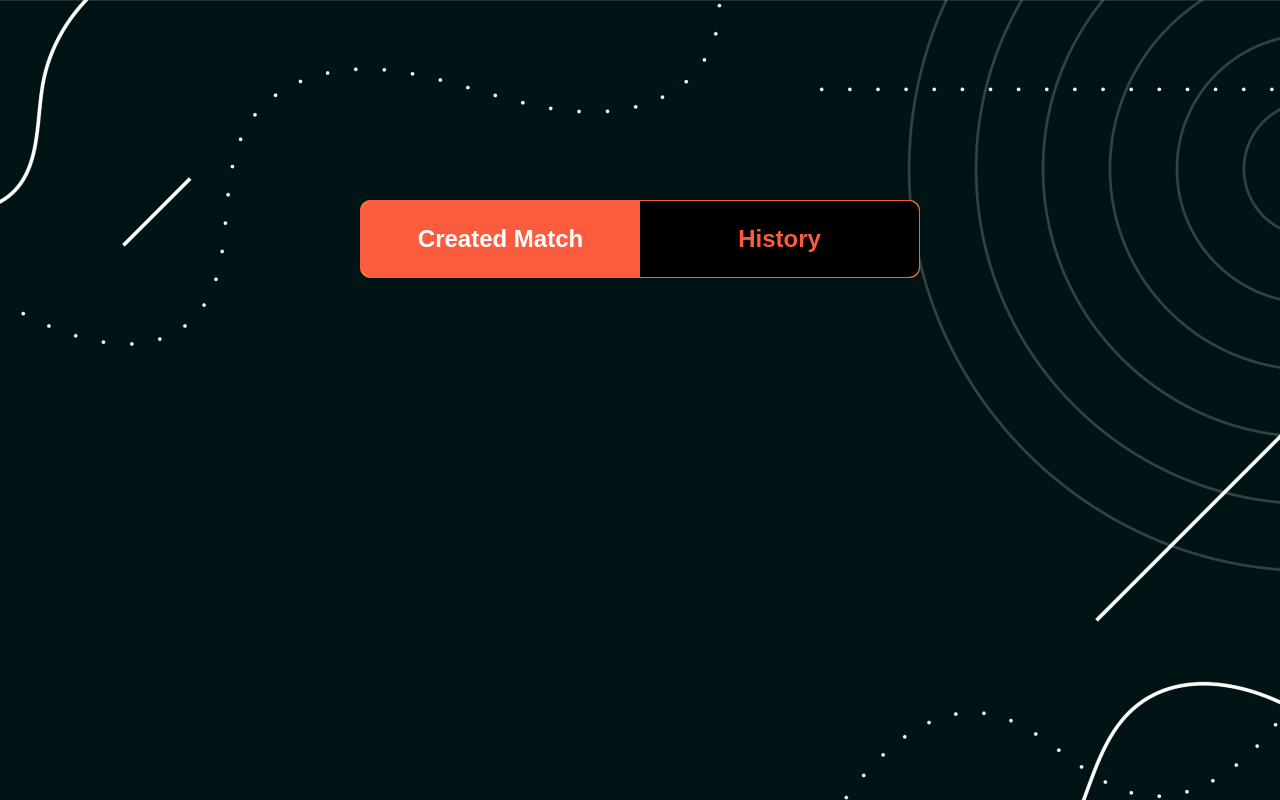
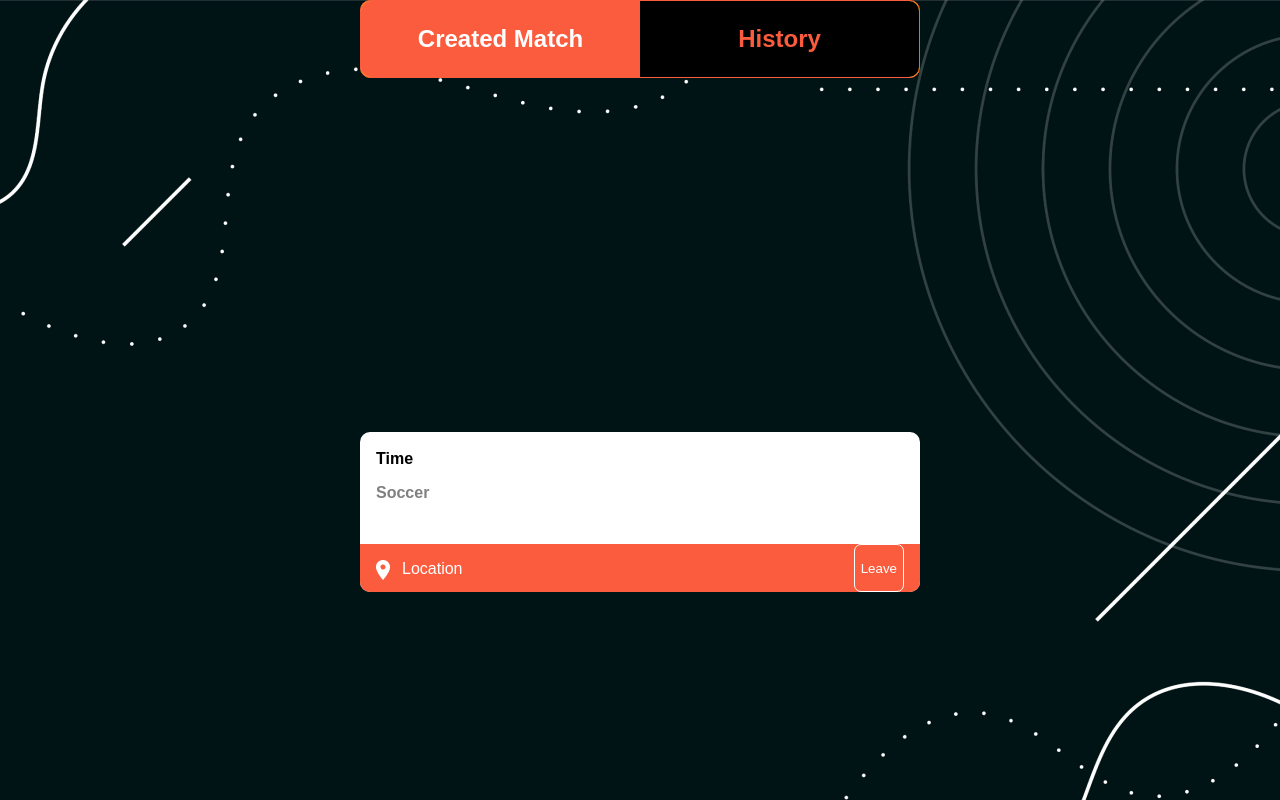
Before and after one commit to s3v3n-up/mvp, a Next.js app: page /userHistory in a window 1280 px wide. Built offline with nearby package versions, Linux system fonts and the light colour scheme.

Commit message:
userHistory page created to test components

```diff
--- a/src/pages/userHistory.tsx
+++ b/src/pages/userHistory.tsx
@@ -1,13 +1,16 @@
 import styles from "../styles/History.module.sass";
 //import Image from 'next/image';
-import Card  from "@/components/card";
+import Card from "@/components/card";
 import Tab from "@/components/tab";
 
 export default function History() {
     return(
         <div className={styles.background}>
-            <Tab/>
+            <div className={styles.historyContainer}>
+                <Tab/>
+                <Card/>
+            </div>
 
         </div>
-    )
+    );
 }
```
